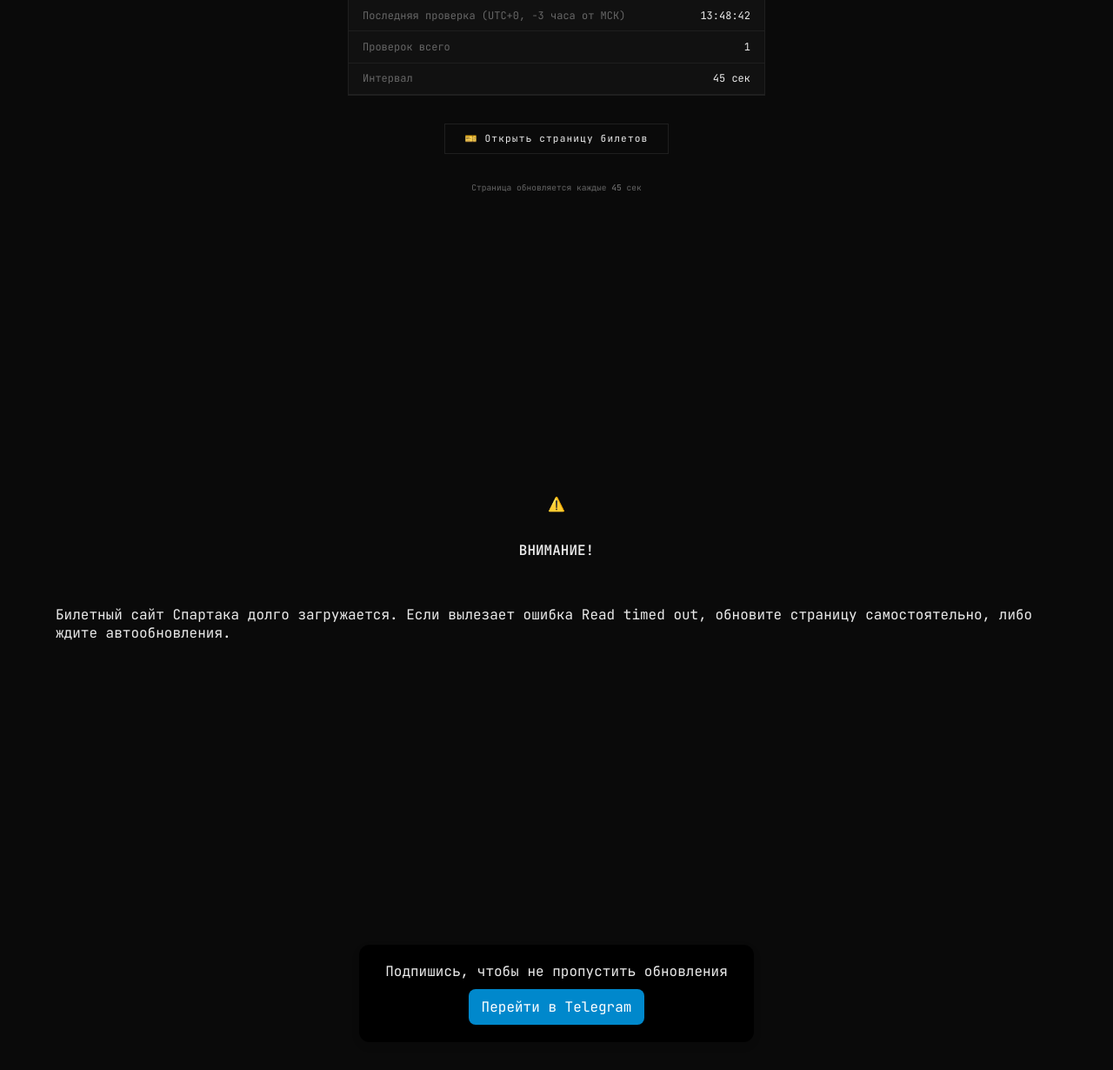
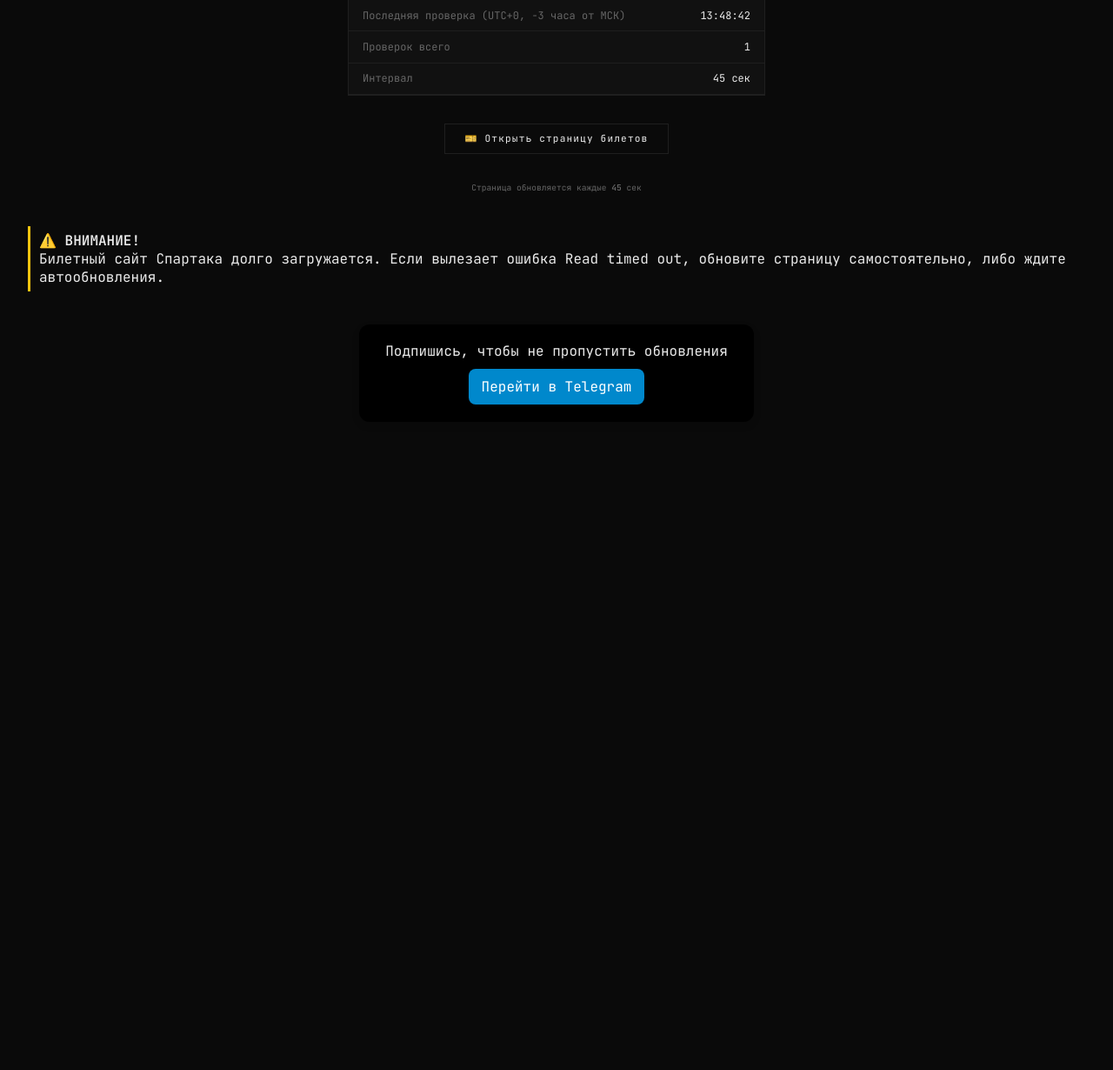
Before and after one commit to vaqqqz/cska-tickets, a Flask app: page / in a window 1280 px wide. Shown: the part 437-1667 px from the top of the page at 87% size. After the commit the page ends 902 px from the top, so only its background shows below. Run offline with Flask 3, Linux system fonts and the light colour scheme.

Commit message:
Update style.css

```diff
--- a/static/style.css
+++ b/static/style.css
@@ -196,12 +196,8 @@ body {
       background: #0077b3;
     }
 
-.warning-box {
-  min-height: 100vh;
-  display: flex;
-  flex-direction: column;
-  align-items: center;
-  justify-content: center;
-  gap: 2rem;
-  padding: 2rem;
+  .warning-box {
+    border-left: 3px solid #f1c40f;
+    padding: 6px 10px;
+    margin: 6px 0;
   }
```
